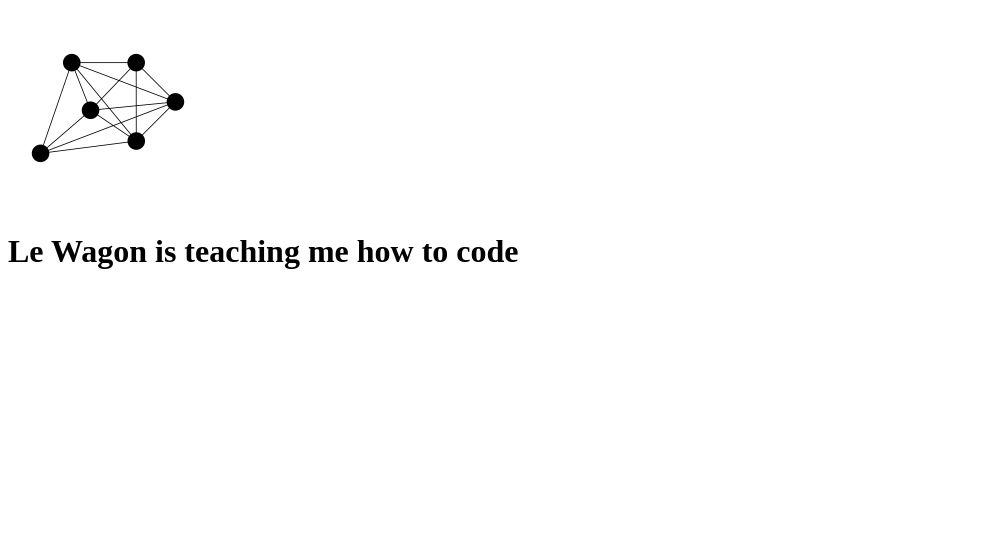
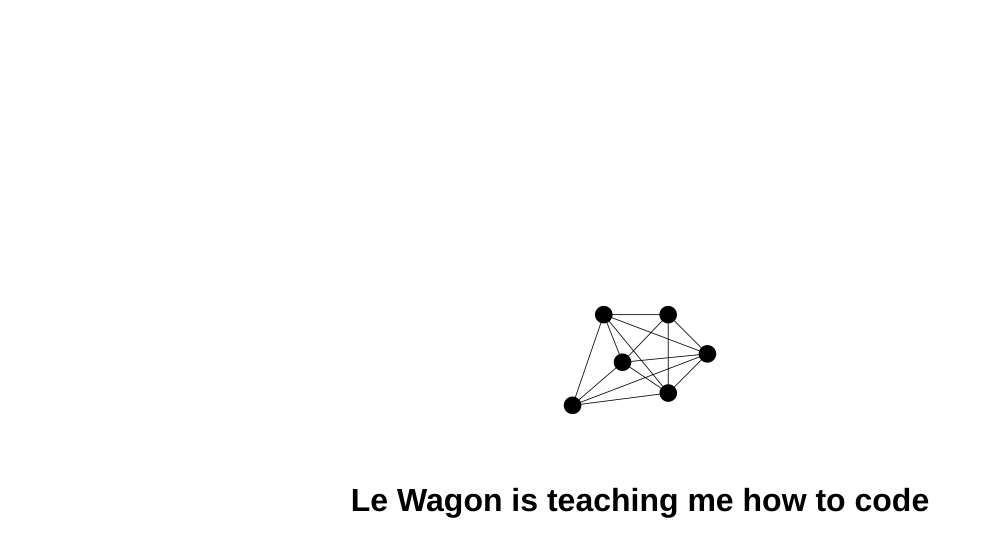
Before and after one commit to jacqueline-chomatas/git-101, a plain HTML site: page index.html in a window 1280 px wide. Shown: the whole page, without its empty margins (0-984 px from the left). Drawn offline with Linux system fonts and the light colour scheme.

Commit message:
Centered image and tag line

```diff
--- a/index.html
+++ b/index.html
@@ -1,10 +1,12 @@
 <!DOCTYPE html>
 <html>
 <head>
+	<link rel="stylesheet" href="style.css">
 	<title>Le Wagon learning how to code</title>
 </head>
 <body>
-	<img src="network.png" alt="">
+	<div id="container">
+	<img id="logo" src="network.png" alt="">
 	<h1>Le Wagon is teaching me how to code</h1>
 
 </body>
--- /dev/null
+++ b/style.css
@@ -0,0 +1,18 @@
+body {
+	margin: 0;
+	font-family: Helvetica;
+}
+
+#logo {
+	height: 200px;
+	width: 200px;
+
+}
+
+#container {
+	display: flex;
+	align-items: center;
+	justify-content: center;
+	height: 100vh;
+	flex-direction: column;
+}
```
